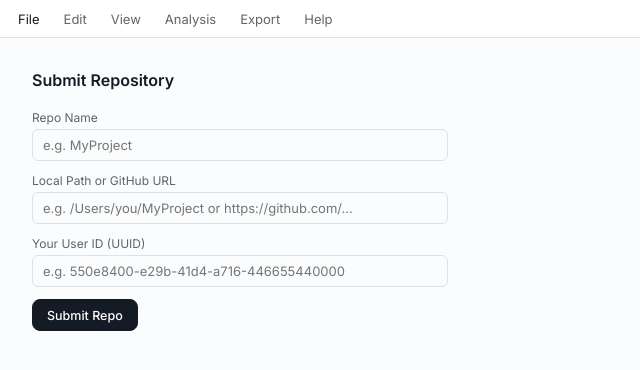
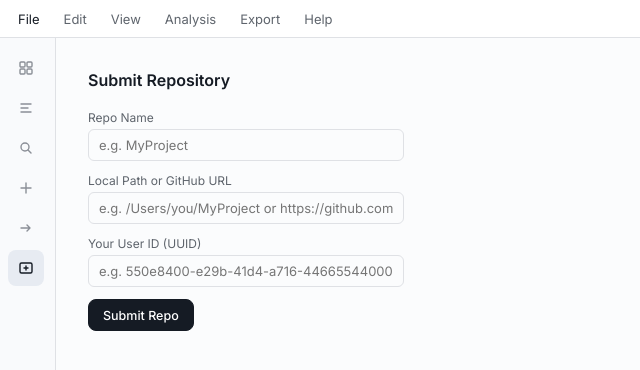
Before and after one commit to Nishatlabiba98/MindUrCode, a React app in the folder frontend/: page /repos in a window 1280 px wide. Shown: the top 370 px of the page, without its empty margins (0-640 px from the left). Built offline with nearby package versions, Linux system fonts and the light colour scheme; the HTML template or start-up script is replaced by a standard one.

Commit message:
Sidebar for navigation

```diff
--- a/frontend/src/pages/RepoSubmitPage.jsx
+++ b/frontend/src/pages/RepoSubmitPage.jsx
@@ -2,6 +2,7 @@ import React, { useState } from 'react';
 import { submitRepo } from '../api';
 import AppShell from '../components/AppShell';
 import MenuBar from '../components/MenuBar';
+import Sidebar from '../components/Sidebar';
 import { C, btnStyle } from '../theme';
 
 export default function RepoSubmitPage() {
@@ -37,7 +38,9 @@ export default function RepoSubmitPage() {
   return (
     <AppShell>
       <MenuBar />
-      <div style={{ padding: 32, maxWidth: 480 }}>
+      <div style={{ flex: 1, display: 'flex', minHeight: 0 }}>
+        <Sidebar activeIdx={5} />
+        <div style={{ padding: 32, maxWidth: 480 }}>
         <h2 style={{ margin: '0 0 20px', fontSize: 16, fontWeight: 600 }}>Submit Repository</h2>
         <label style={{ fontSize: 12, color: C.textDim, display: 'block', marginBottom: 4 }}>Repo Name</label>
         <input placeholder="e.g. MyProject" value={name} onChange={e => setName(e.target.value)} style={inputStyle} />
@@ -56,6 +59,7 @@ export default function RepoSubmitPage() {
           </div>
         )}
       </div>
+      </div>
     </AppShell>
   );
 }
```
